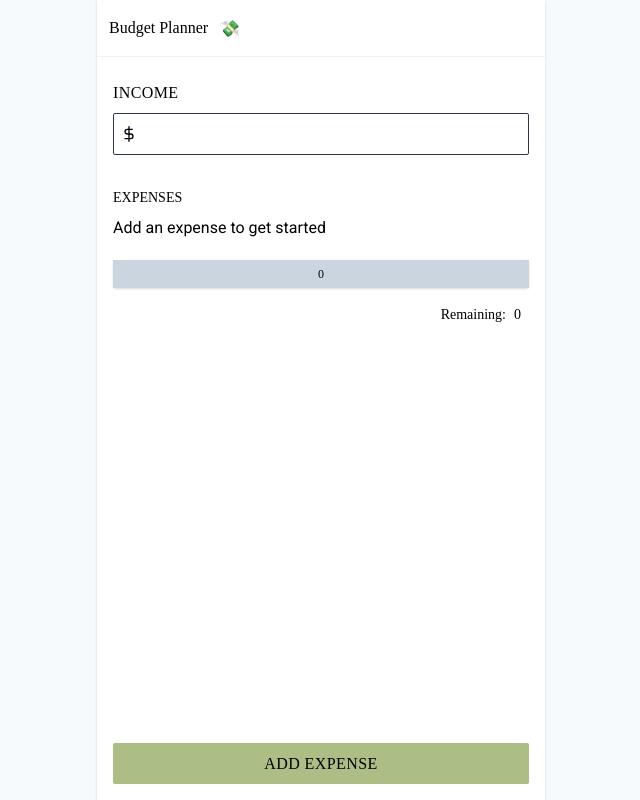
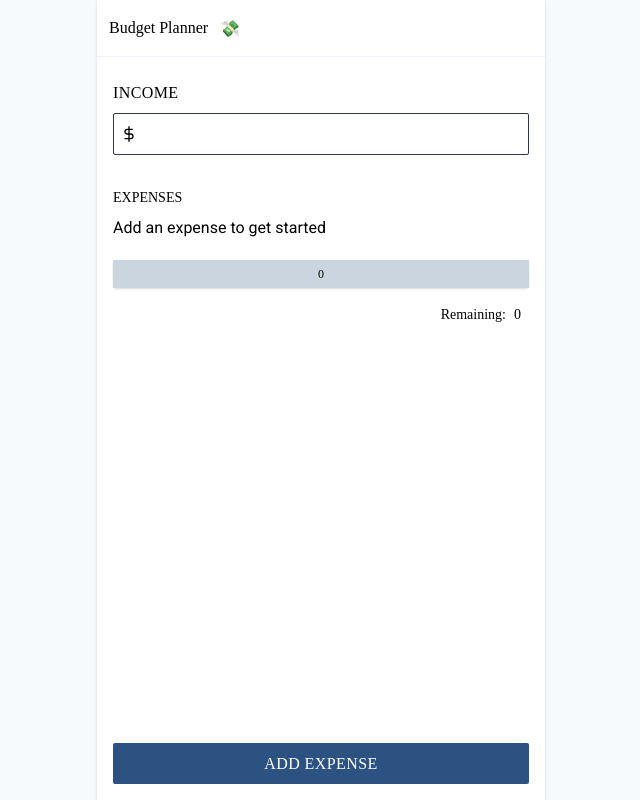
Before and after one commit to jdagmar/budget-planner, a React (Create React App) app: page / in a window 1280 px wide. Shown: the whole page, without its empty margins (319-959 px from the left). Built offline with nearby package versions, Linux system fonts and the light colour scheme; a web font is replaced by a local one.

Commit message:
Refactor button component

```diff
--- a/src/App.tsx
+++ b/src/App.tsx
@@ -94,7 +94,8 @@ export const App = () => {
           <Button
             text="Add expense"
             isTextVisible={true}
-            color="swampGreen"
+            color="blue"
+            style="solid"
             onClick={() => {
               dispatch({
                 type: 'ToggleExpenseFormVisibility',
--- a/src/components/Button.tsx
+++ b/src/components/Button.tsx
@@ -4,31 +4,38 @@ import { GetIcon } from '../helpers/GetIcon';
 type Props = {
   text: string;
   isTextVisible: boolean;
+  color: string;
+  style: 'solid' | 'outline' | 'none';
+  onClick?: () => void;
   icon?: string;
-  color?: string;
-  onClick?: () => void;
 };
 
 export const Button = (props: Props) => {
-  const getButtonColor = (color: string | undefined) => {
-    if (color !== undefined) {
-      return `bg-${props.color}-500 hover:bg-${props.color}-600`;
+  const getButtonStyle = (color: string, style: string) => {
+    switch (style) {
+      case 'solid':
+        return `bg-${color}-800 hover:bg-${color}-900 text-white rounded-sm w-full mr-2 p-2`;
+      case 'outline':
+        return 'border-blue-800 border-2 text-blue-800 w-full mr-2 p-2';
+      default:
+        return 'p-4';
     }
   };
 
-  /* If component is used as a icon button, add extra padding to ensure minimum 42px touch accuracy */
-  const btnClasses = `${getButtonColor(props.color)} rounded-sm w-full mr-2 ${
-    !props.isTextVisible && props.icon ? 'p-4' : 'p-2'
-  } `;
-
-  /* Make sure a screen reader text is available if component is used as a icon button */
-  const btnTextClasses = `${
-    props.isTextVisible ? '' : 'sr-only'
-  } font-overpass uppercase tracking-wide`;
-
   return (
-    <button className={btnClasses} onClick={props.onClick}>
-      <span className={btnTextClasses}>{props.text}</span>
+    <button
+      className={getButtonStyle(props.color, props.style)}
+      onClick={props.onClick}
+    >
+      <span
+        className={
+          props.isTextVisible
+            ? 'font-overpass uppercase tracking-wide'
+            : 'sr-only'
+        }
+      >
+        {props.text}
+      </span>
       {GetIcon(props.icon)}
     </button>
   );
--- a/src/components/ExpenseForm.tsx
+++ b/src/components/ExpenseForm.tsx
@@ -61,12 +61,18 @@ export const ExpenseForm = (props: Props) => {
             }
           />
           <div className="flex mt-4">
-            <Button text="add" isTextVisible={true} color="swampGreen" />
+            <Button
+              text="add"
+              isTextVisible={true}
+              color="blue"
+              style="solid"
+            />
             <Button
               text="Cancel"
               isTextVisible={true}
-              color="peach"
               onClick={props.onClick}
+              color="blue"
+              style="outline"
             />
           </div>
         </div>
--- a/src/components/ExpenseList.tsx
+++ b/src/components/ExpenseList.tsx
@@ -22,6 +22,8 @@ export const ExpenseList = (props: Props) => {
             isTextVisible={false}
             icon="remove"
             onClick={() => props.onClick(expense.title)}
+            color="none"
+            style="none"
           />
         </div>
       </li>
```
